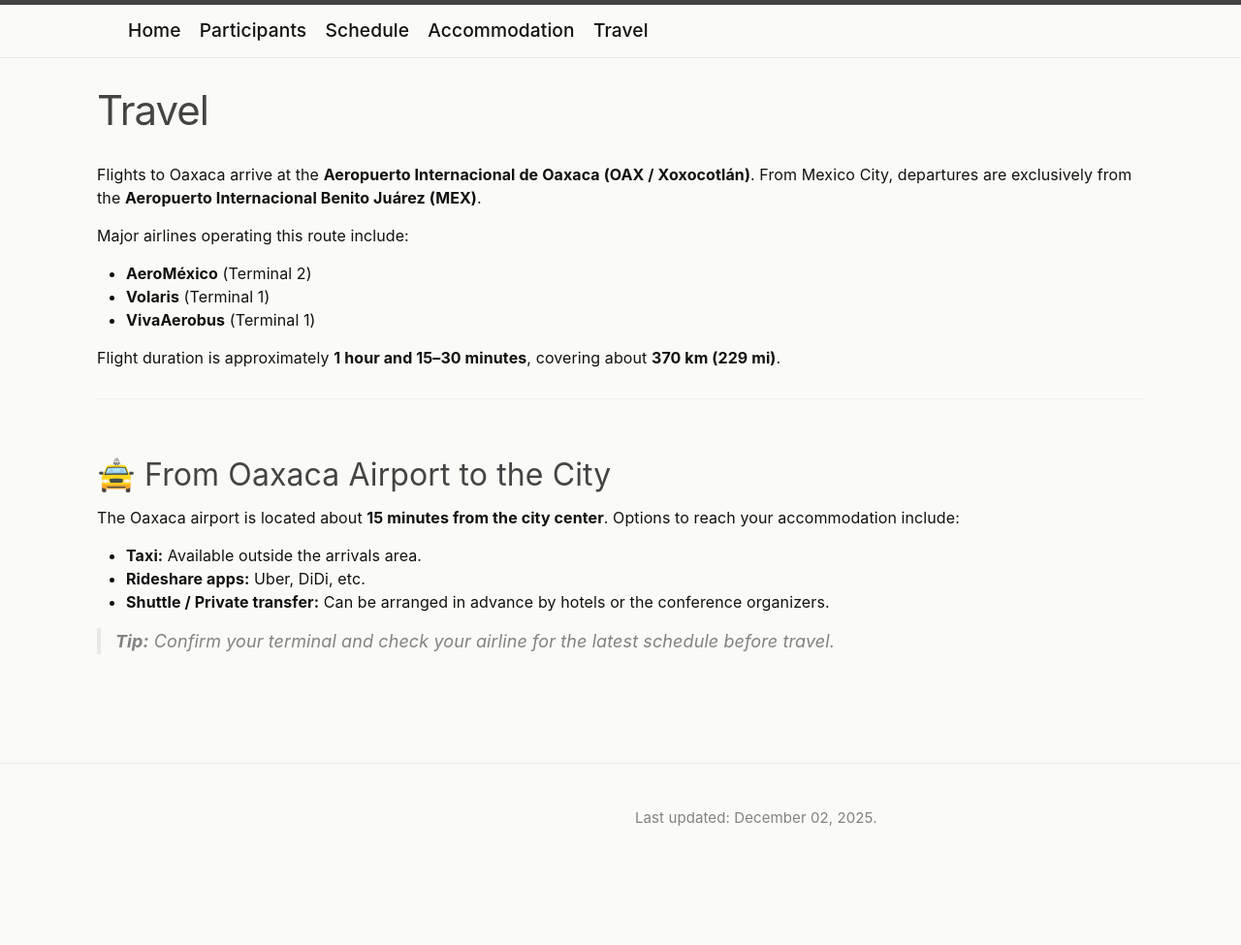
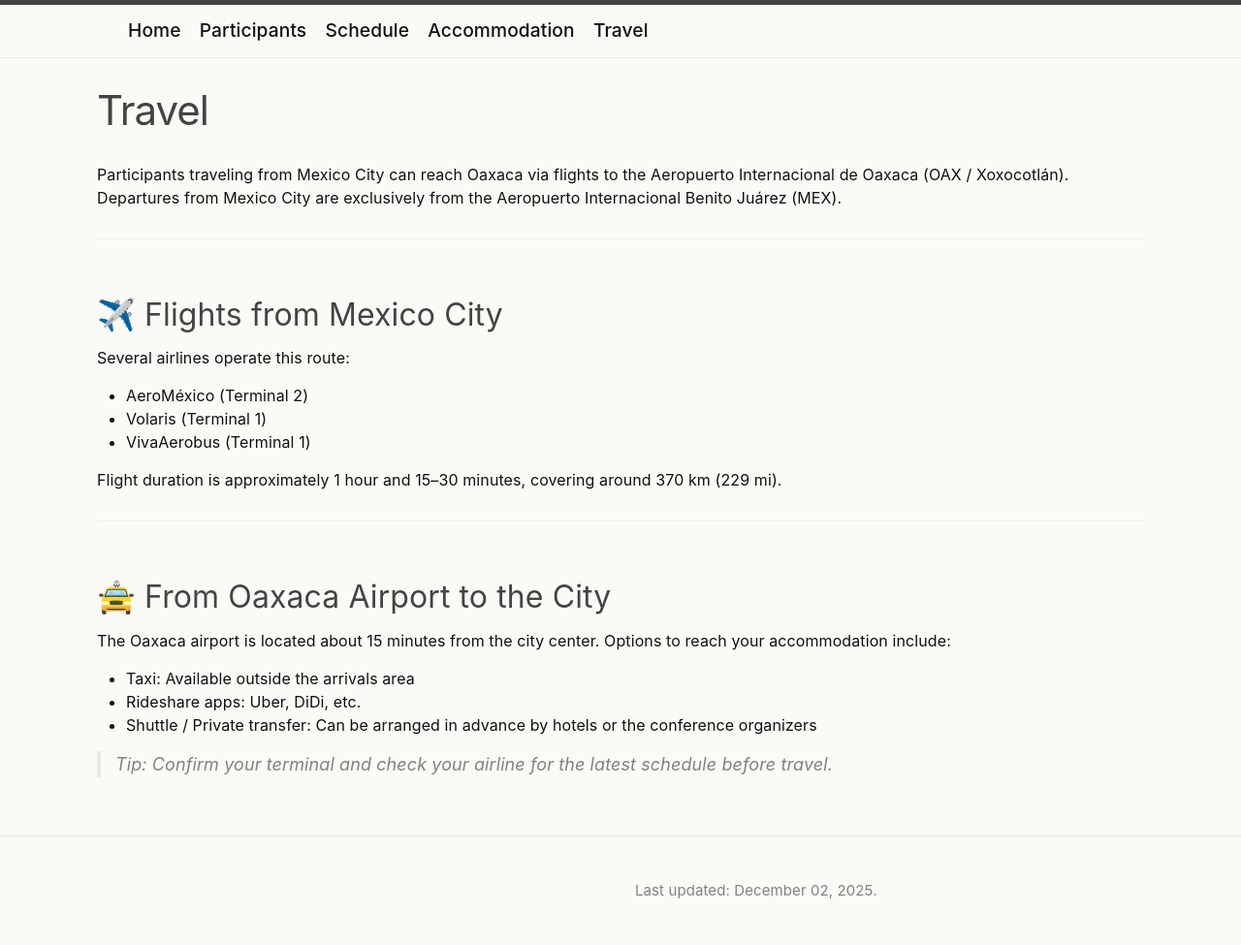
Before and after one commit to celmechcongress2026/celmechcongress2026.github.io, a Jekyll site: the page built from travel.md, in a window 1280 px wide. Shown: the whole page at 97% size. Built offline with Jekyll 4.4.1, drawn with Linux system fonts in a browser that asks for light colours; before the commit the page ends 900 px from its top, so only the background shows below that.

Commit message:
Update travel.md

```diff
--- a/travel.md
+++ b/travel.md
@@ -4,22 +4,26 @@ layout: page
 permalink: /travel/
 ---
 
-Flights to Oaxaca arrive at the **Aeropuerto Internacional de Oaxaca (OAX / Xoxocotlán)**. From Mexico City, departures are exclusively from the **Aeropuerto Internacional Benito Juárez (MEX)**.
+Participants traveling from Mexico City can reach Oaxaca via flights to the Aeropuerto Internacional de Oaxaca (OAX / Xoxocotlán). Departures from Mexico City are exclusively from the Aeropuerto Internacional Benito Juárez (MEX).
 
-Major airlines operating this route include:
-- **AeroMéxico** (Terminal 2)
-- **Volaris** (Terminal 1)
-- **VivaAerobus** (Terminal 1)
+---
 
-Flight duration is approximately **1 hour and 15–30 minutes**, covering about **370 km (229 mi)**.
+## ✈️ Flights from Mexico City
+
+Several airlines operate this route:
+- AeroMéxico (Terminal 2)
+- Volaris (Terminal 1)
+- VivaAerobus (Terminal 1)
+
+Flight duration is approximately 1 hour and 15–30 minutes, covering around 370 km (229 mi).
 
 ---
 
 ## 🚖 From Oaxaca Airport to the City
 
-The Oaxaca airport is located about **15 minutes from the city center**. Options to reach your accommodation include:
-- **Taxi:** Available outside the arrivals area.
-- **Rideshare apps:** Uber, DiDi, etc.
-- **Shuttle / Private transfer:** Can be arranged in advance by hotels or the conference organizers.
+The Oaxaca airport is located about 15 minutes from the city center. Options to reach your accommodation include:
+- Taxi: Available outside the arrivals area
+- Rideshare apps: Uber, DiDi, etc.
+- Shuttle / Private transfer: Can be arranged in advance by hotels or the conference organizers
 
-> **Tip:** Confirm your terminal and check your airline for the latest schedule before travel.
+> Tip: Confirm your terminal and check your airline for the latest schedule before travel.
```
